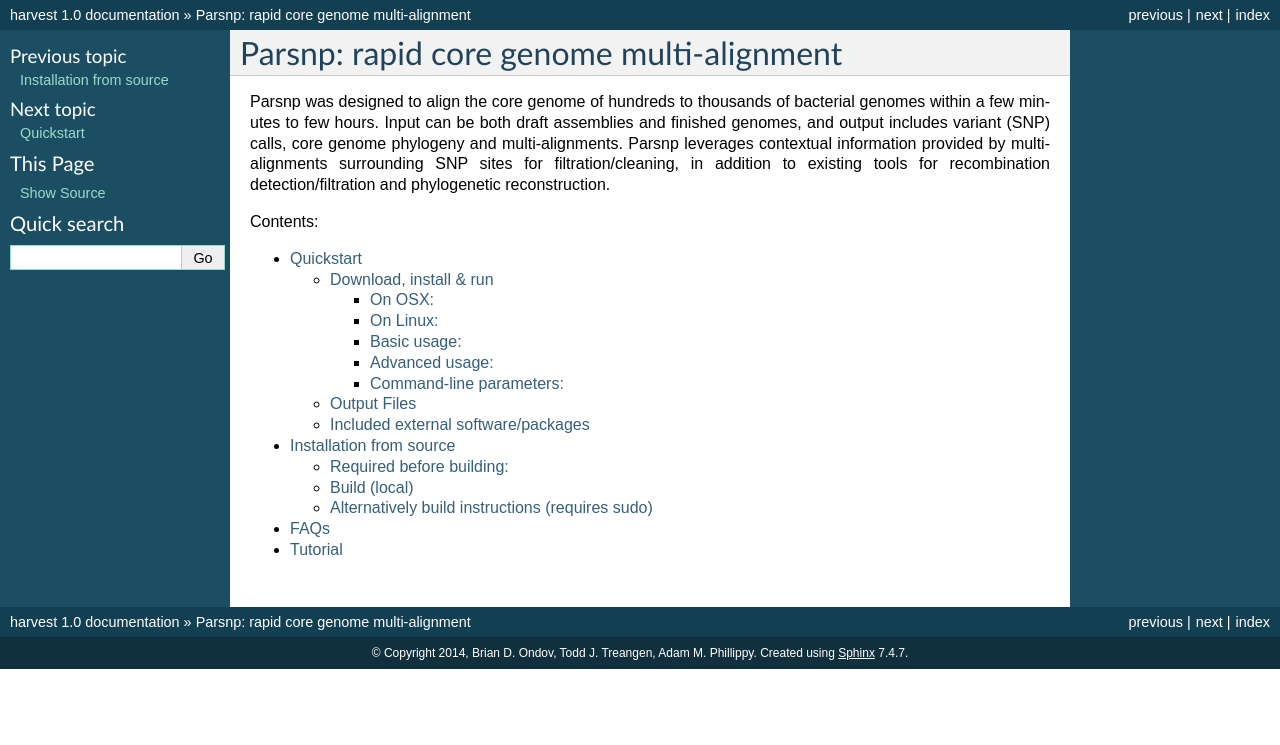
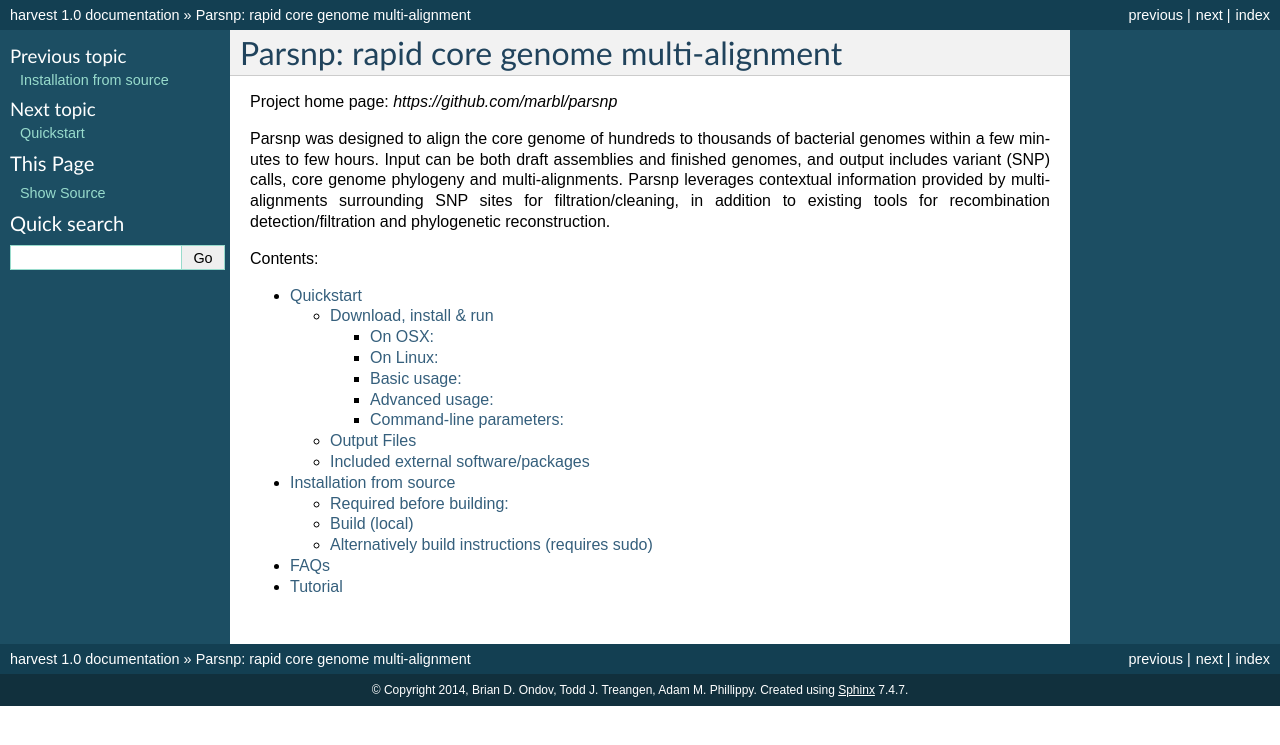
Before and after one commit to marbl/harvest, a Sphinx documentation site: the page built from docs/content/parsnp.rst, in a window 1280 px wide. Shown: the top 745 px of the page. Built offline with Sphinx 7.4.7, drawn with Linux system fonts in a browser that asks for light colours; pages that are not in the unit, such as notebooks, are missing from menus.

Commit message:
Update parsnp.rst

```diff
--- a/docs/content/parsnp.rst
+++ b/docs/content/parsnp.rst
@@ -1,6 +1,8 @@
 =========================================
 Parsnp: rapid core genome multi-alignment
 =========================================
+
+Project home page: `https://github.com/marbl/parsnp`
 
 Parsnp was designed to align the core genome of hundreds to thousands of bacterial genomes within a few minutes to few hours. Input can be both draft assemblies and finished genomes, and output includes variant (SNP) calls, core genome phylogeny and multi-alignments. Parsnp leverages contextual information provided by multi-alignments surrounding SNP sites for filtration/cleaning, in addition to existing tools for recombination detection/filtration and phylogenetic reconstruction.
 
```
